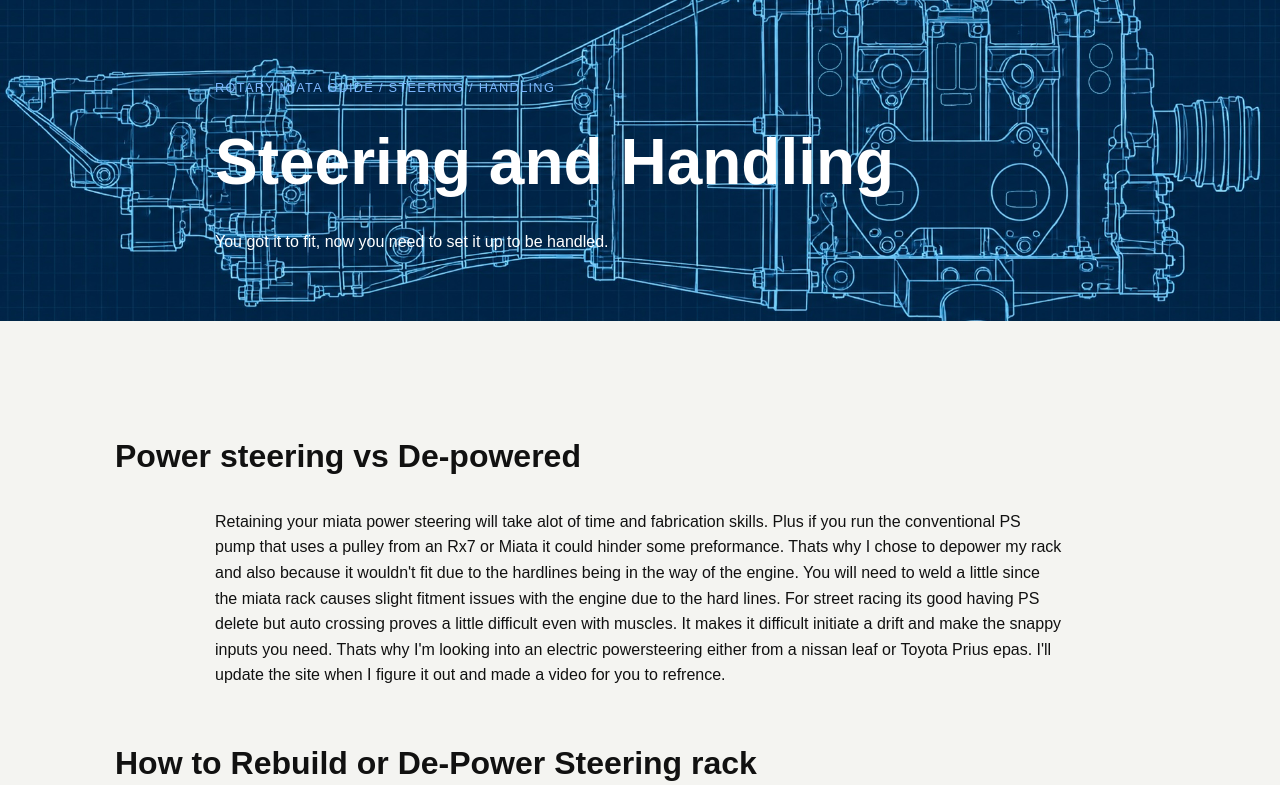
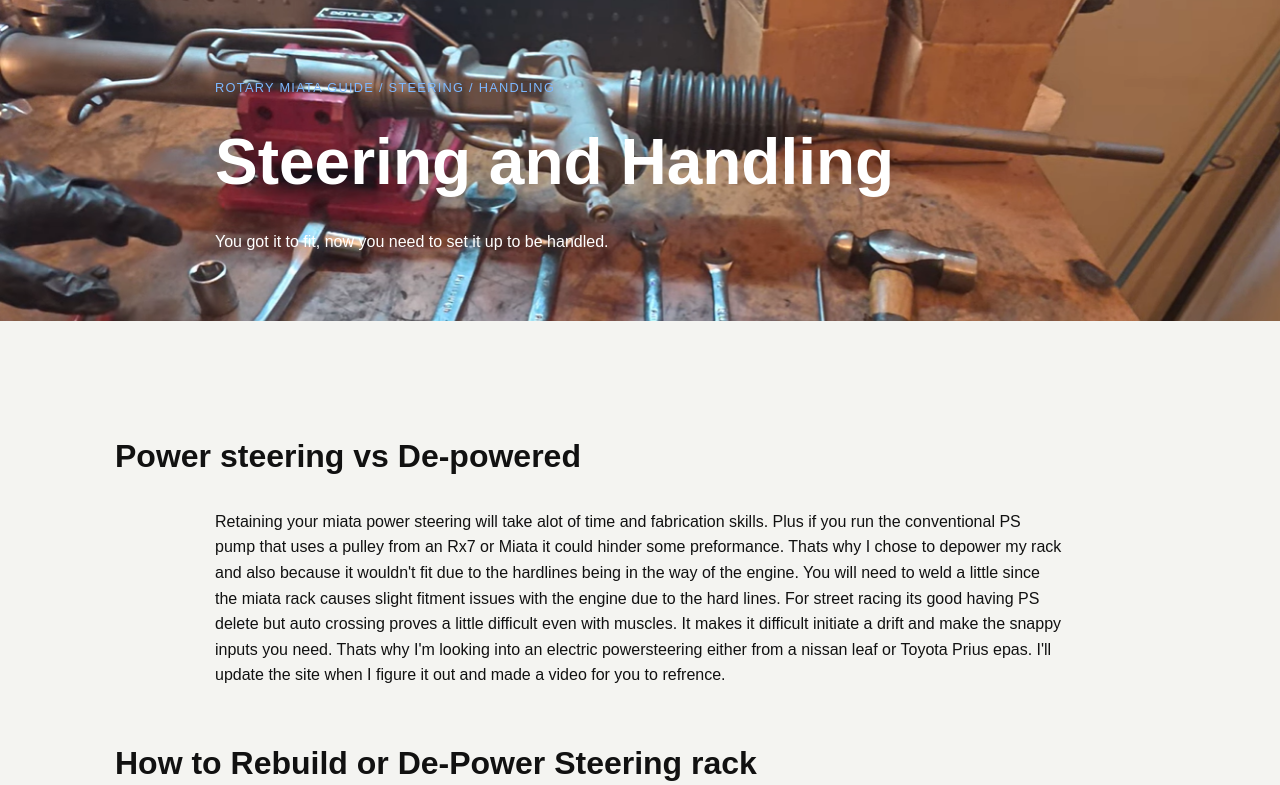
Before and after one commit to ShiftHappens1992/shifthappens-site, a website: page guides/handling.html in a window 1280 px wide. Shown: the part 1096-1881 px from the top of the page. Drawn offline with Linux system fonts and the light colour scheme.

Commit message:
Update background handle

```diff
--- a/css/style.css
+++ b/css/style.css
@@ -2782,3 +2782,6 @@ footer {
     }
 
 }
+.handling-hero {
+        background-image: url("../images/depower.png");
+}
--- a/guides/handling.html
+++ b/guides/handling.html
@@ -14,7 +14,7 @@
     <a href="../index.html#guide" style="color:#ddd;font-size:.84rem;text-transform:uppercase">All Guides</a>
   </div>
 </header>
-<section class="guide-hero">
+<section class="guide-hero handling-hero">
   <div class="container narrow">
     <p class="breadcrumb">Rotary Miata Guide / Steering / Handling</p>
     <h1>Steering and Handling</h1>
```
Also changed, not shown: images/depower.png (added).
